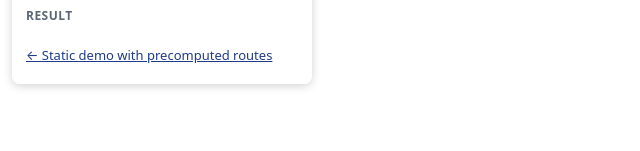
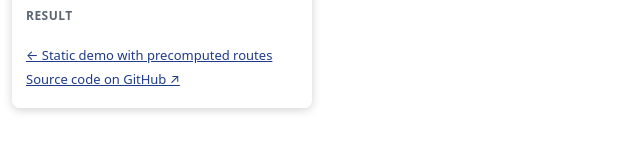
Before and after one commit to Graphmasters/load-balanced-routing-demo, a website built with Vite: page interactive.html in a window 1280 px wide. Shown: the part 541-692 px from the top of the page, without its empty margins (0-640 px from the left). Built offline with nearby package versions, Linux system fonts and the light colour scheme; no server answers.

Commit message:
Link the GitHub repo from both Pages sites (#3)
Each page's side panel ends with a "Source code on GitHub" link to
the repository, so a reader who lands on the demo can find the code.
The link opens in a new tab, so a running demo stays open.

Co-authored-by: Claude Haiku 5.5 <noreply@anthropic.com>

```diff
--- a/interactive.html
+++ b/interactive.html
@@ -159,6 +159,7 @@
       <dl id="stats"></dl>
 
       <p style="margin-top: 14px"><a href="./">← Static demo with precomputed routes</a></p>
+      <p style="margin-top: 6px"><a href="https://github.com/Graphmasters/load-balanced-routing-demo" target="_blank" rel="noopener">Source code on GitHub ↗</a></p>
     </aside>
 
     <script type="module" src="./demo/interactive.ts"></script>
```
Also changed, not shown: index.html (+2 -0 lines).
